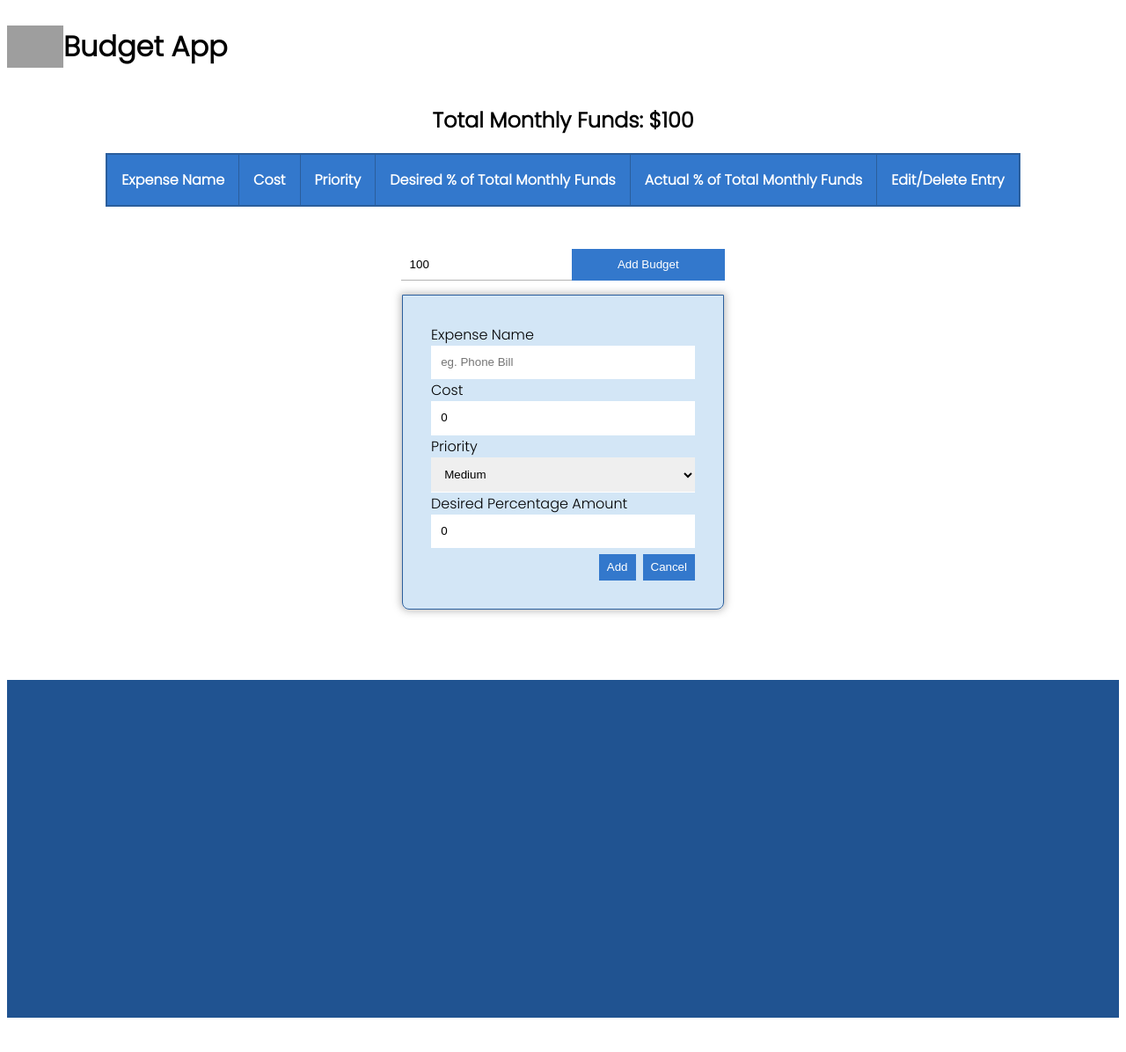
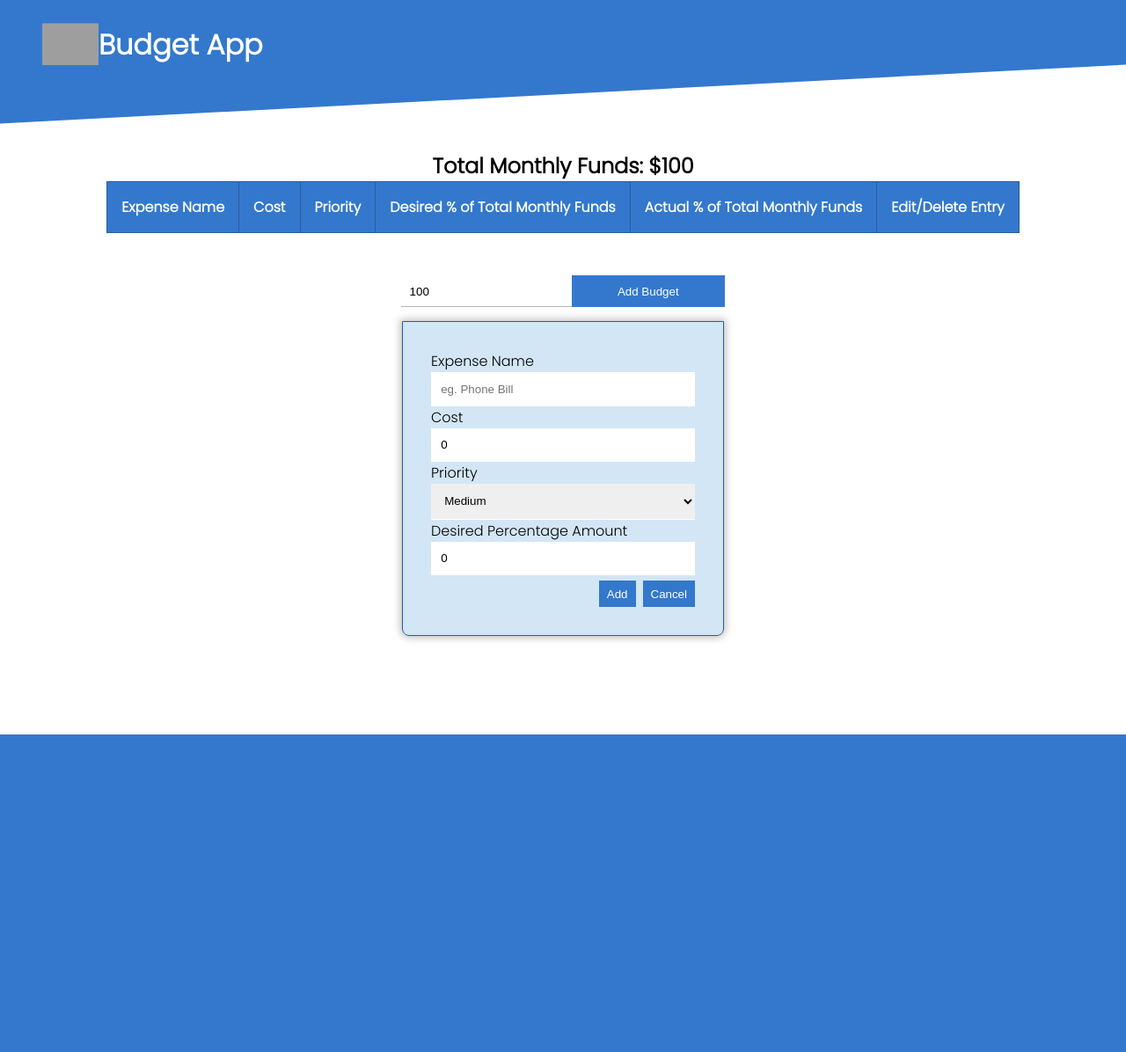
Before and after one commit to Ali-Row/Angular-Budget-App, an Angular app: page / in a window 1280 px wide. Shown: the top 1196 px of the page at 88% size. Before the commit the page ends 1165 px from the top, so only its background shows below. Built offline with nearby package versions, Linux system fonts and the light colour scheme; grey boxes are pictures that could not be loaded.

Commit message:
:tada: UI is very close to done, few more tweaks left

```diff
--- a/src/app/app.component.css
+++ b/src/app/app.component.css
@@ -18,17 +18,32 @@ header {
 img {
   max-width: 4rem;
   max-height: 4rem;
+  -webkit-transform: skewY(3deg);
+          transform: skewY(3deg);
+  margin-bottom: 0.9rem;
 }
 
 h1 {
   text-align: center;
   font-size: 2rem;
+  -webkit-transform: skewY(3deg);
+          transform: skewY(3deg);
 }
 
 footer {
-  background: #205391;
+  background: #3378cc;
   padding: 12rem;
   margin: 0;
-  margin-top: 5rem;
+  margin-top: 7rem;
+}
+
+.skew {
+  background: #3378cc;
+  padding: 3rem;
+  -webkit-transform: skewY(-3deg);
+          transform: skewY(-3deg);
+  margin-top: -3.2rem;
+  margin-bottom: 4rem;
+  color: white;
 }
 /*# sourceMappingURL=app.component.css.map */
--- a/src/app/app.component.html
+++ b/src/app/app.component.html
@@ -1,7 +1,10 @@
-<header>
-  <img src="https://angular.io/assets/images/logos/angular/angular_solidBlack.png" alt="Angular logo">
-  <h1>{{title}}</h1>
-</header>
+<div class="skew">
+  <header>
+    <img src="https://angular.io/assets/images/logos/angular/angular_whiteTransparent.png" alt="Angular logo">
+    <h1>{{title}}</h1>
+  </header>
+</div>
+
 
 <app-budget></app-budget>
 
--- a/src/app/app.component.scss
+++ b/src/app/app.component.scss
@@ -1,4 +1,6 @@
 @import url('https://fonts.googleapis.com/css2?family=Poppins:wght@300&display=swap');
+
+$primary-color: rgb(51, 120, 204);
 
 * {
     font-family: 'Poppins', sans-serif;
@@ -11,14 +13,25 @@ header {
 img {
     max-width: 4rem;
     max-height: 4rem;
+    transform: skewY(3deg);
+    margin-bottom: .9rem;
 }
 h1 {
     text-align: center;
     font-size: 2rem;
+    transform: skewY(3deg);
 }
 footer {
-    background: rgb(32, 83, 145);
+    background: $primary-color;
     padding: 12rem;
     margin: 0;
-    margin-top: 5rem;
+    margin-top: 7rem;
 }
+.skew {
+    background: $primary-color;
+    padding: 3rem;
+    transform: skewY(-3deg);
+    margin-top: -3.2rem;
+    margin-bottom: 4rem;
+    color: white;
+}
--- a/src/app/components/budget.component.css
+++ b/src/app/components/budget.component.css
@@ -22,7 +22,6 @@ table {
       align-content: center;
   padding: 0rem;
   border-collapse: collapse;
-  border: solid #2b5e9c 0.15rem;
 }
 
 .input-container {
@@ -114,10 +113,11 @@ td > button {
   padding: 0.2rem;
   padding-left: 0.6rem;
   padding-right: 0.6rem;
-  margin: 0.1rem;
+  margin: 0.3rem;
 }
 
 .highlight-red {
   background: rgba(241, 100, 100, 0.776);
+  color: #720505;
 }
 /*# sourceMappingURL=budget.component.css.map */
--- a/src/app/components/budget.component.html
+++ b/src/app/components/budget.component.html
@@ -21,8 +21,8 @@
                 <td>{{data.desiredPercentage}}%</td>
                 <td [ngClass]="{'highlight-red' : data.actualPercentage > data.desiredPercentage}">{{data.actualPercentage}}%</td>
                 <td align="center">
-                    <button (click)="editRow(data)">Edit</button>
-                    <button (click)="deleteRow(data)">Delete</button>
+                    <button (click)="editRow(data)"><i class="fas fa-pen"></i></button>
+                    <button (click)="deleteRow(data)"><i class="fas fa-trash"></i></button>
                 </td>
             </tr>
         </tbody>
--- a/src/app/components/budget.component.scss
+++ b/src/app/components/budget.component.scss
@@ -21,7 +21,6 @@ table {
     align-content: center;
     padding: 0rem;
     border-collapse: collapse;
-    border: solid $table-border-color .15rem;
 }
 .input-container {
     margin-top: 3rem;
@@ -89,8 +88,9 @@ td > button {
     padding: .2rem;
     padding-left: .6rem;
     padding-right: .6rem;
-    margin: .1rem;
+    margin: .3rem;
 }
 .highlight-red {
     background: rgba(241, 100, 100, 0.776);
+    color: rgb(114, 5, 5);
 }
--- a/src/app/components/budget.component.ts
+++ b/src/app/components/budget.component.ts
@@ -16,8 +16,8 @@ interface Expenses {
 })
 
 export class BudgetComponent implements OnInit {
-
-
+    constructor() {};
+    ngOnInit(): void {};
 
     budgetInput: number = 100;
     budgetTotal: number = 100;
@@ -31,10 +31,6 @@ export class BudgetComponent implements OnInit {
         actualPercentage: 0
     }
     expenses: Expenses[] = [];
-    constructor() { }
-    ngOnInit(): void {
-
-    }
 
     updateBudgetAmount(budget: number): void {
         this.budgetTotal = budget;
@@ -79,7 +75,8 @@ export class BudgetComponent implements OnInit {
     }
 
     evaluateActualPercentage(): void {
-        this.expenses.map((entry: Expenses) => entry.actualPercentage = entry.costAmount * 100 / this.budgetTotal);
+        this.expenses.map((entry: Expenses) =>  Math.floor(entry.actualPercentage = entry.costAmount * 100 / this.budgetTotal));
+
     }
 
 }
--- a/src/index.html
+++ b/src/index.html
@@ -6,8 +6,15 @@
   <base href="/">
   <meta name="viewport" content="width=device-width, initial-scale=1">
   <link rel="icon" type="image/x-icon" href="favicon.ico">
+  <link rel="stylesheet" href="https://use.fontawesome.com/releases/v5.8.2/css/all.css">
 </head>
 <body>
   <app-root></app-root>
+
+  <style>
+    * {
+      margin: 0rem;
+    }
+  </style>
 </body>
 </html>
```
